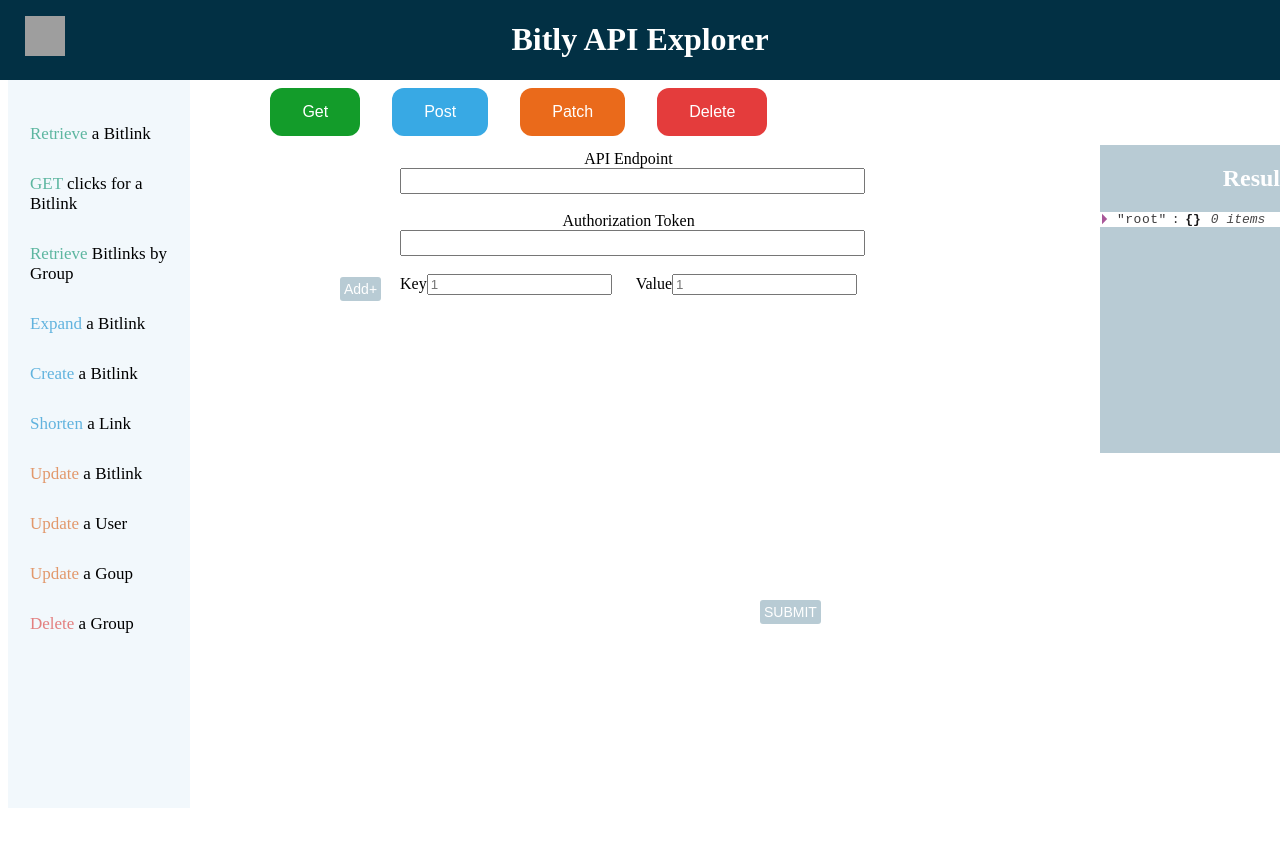
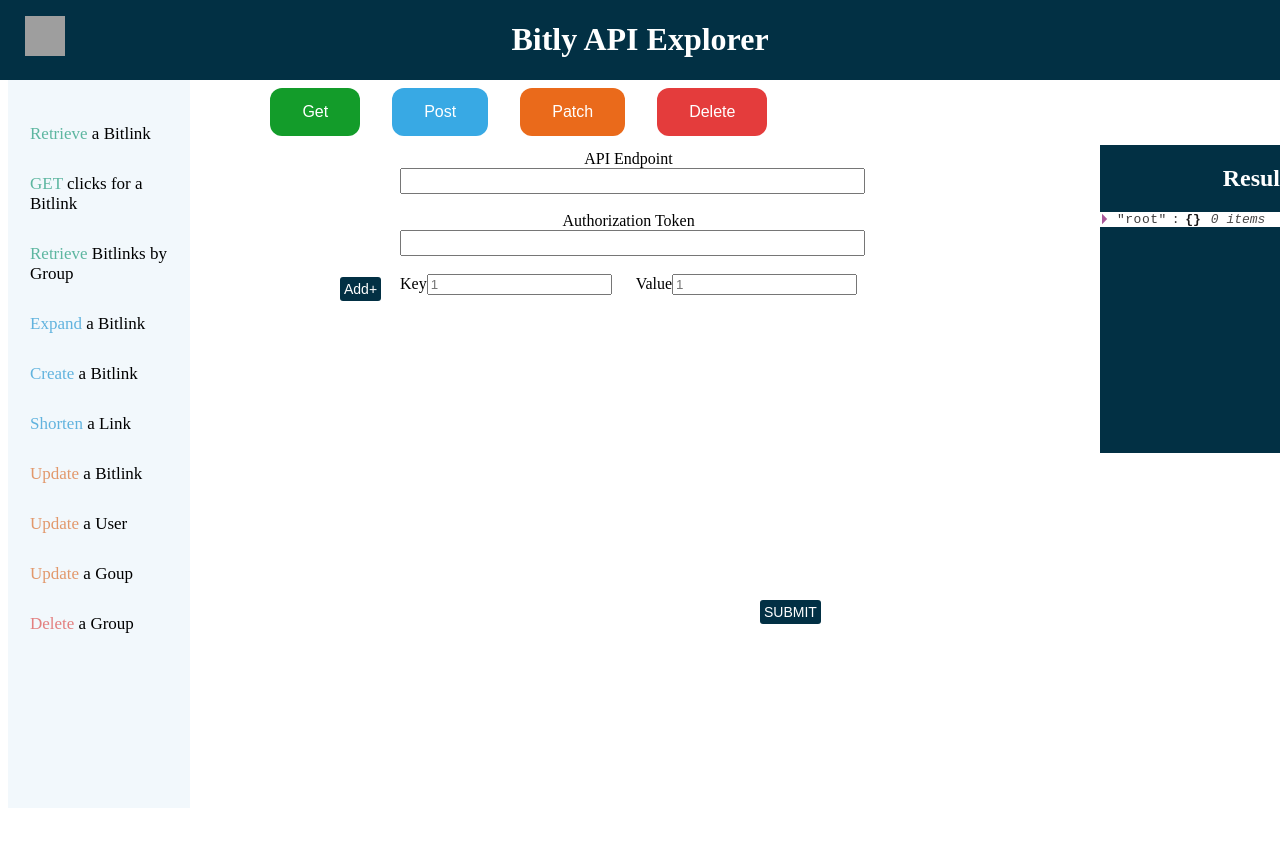
Before and after one commit to bitly/winterns2020, a React app: page / in a window 1280 px wide. Both pictures are taken after a click on the button "Get". Shown: the top 846 px of the page. Built offline with nearby package versions, Linux system fonts and the light colour scheme; grey boxes are pictures that could not be loaded; the HTML template or start-up script is replaced by a standard one.

Commit message:
Fixed the layout and made it attractive.

```diff
--- a/src/index.css
+++ b/src/index.css
@@ -165,7 +165,7 @@
 top: 145px;
 
 
-background: #b8cbd4;
+background: #023044;
 }
 .resultsBox, h2{
   color:white;
@@ -201,7 +201,7 @@
 
 /* add button code begins */
  .add{
-  background-color: #b8cbd4;
+  background-color: #023044;
   border: none;
   color: white;
   padding: 4px 4px;
@@ -220,7 +220,7 @@
 
  /* submit button code begins */
  .submit{
-  background-color: #b8cbd4;
+  background-color: #023044;
   border: none;
   color: white;
   padding: 4px 4px;
```
